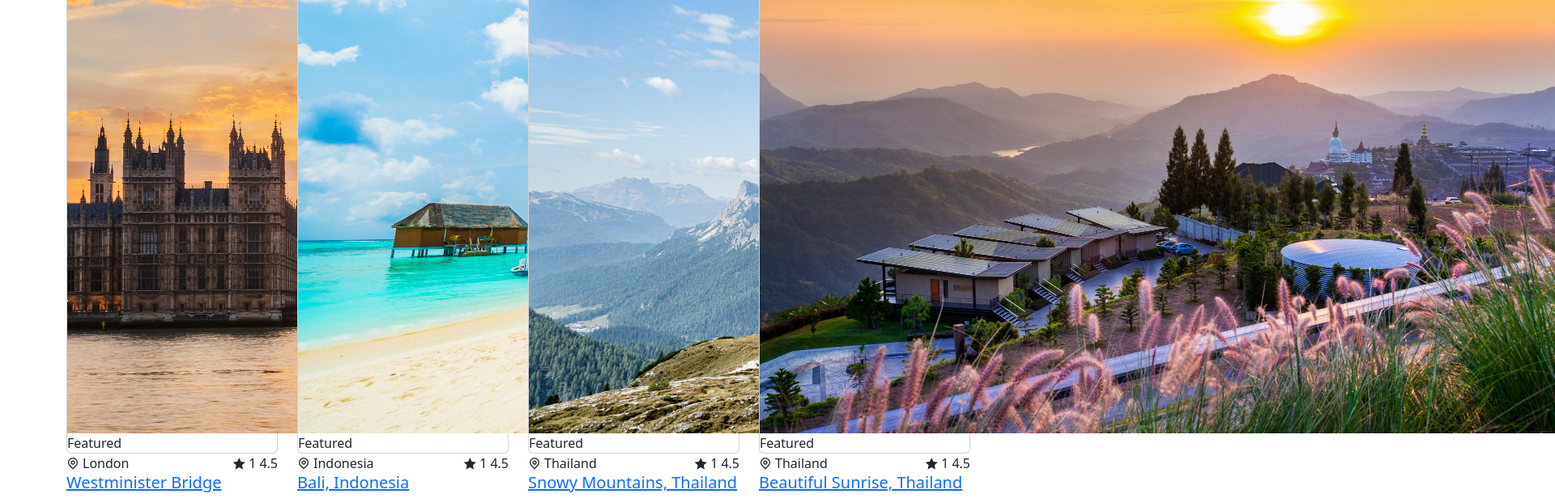
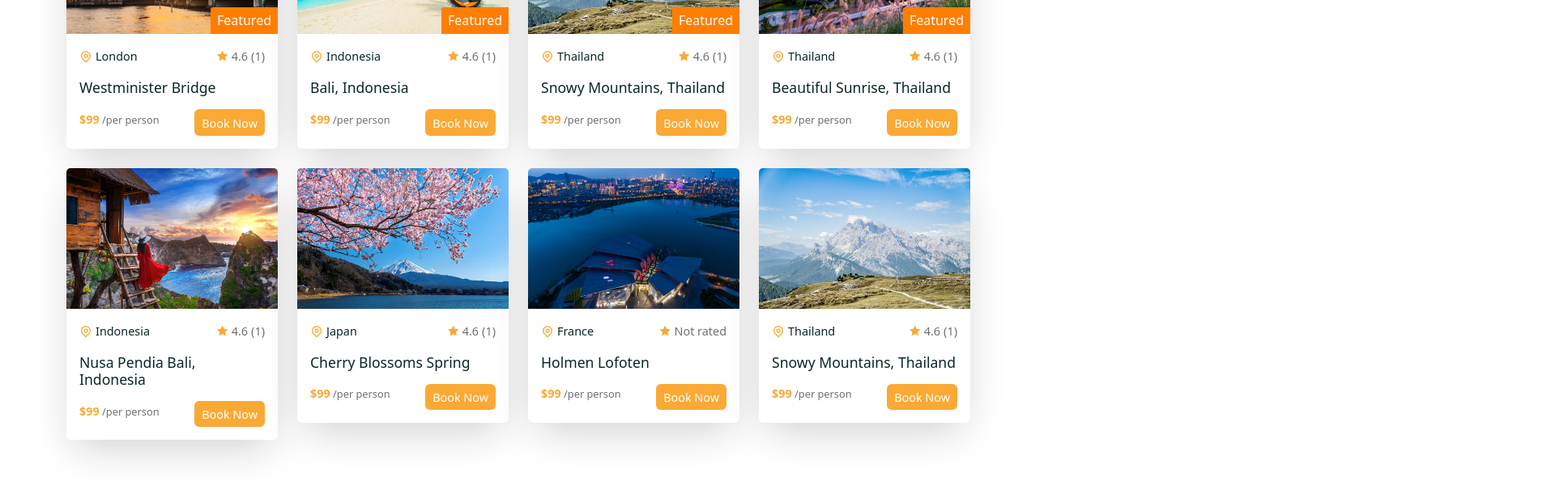
Before and after one commit to Abdul-Rehman2612/Tour-Management, a React (Create React App) app in the folder frontend/: page /home in a window 1280 px wide. Shown: the part 1560-2176 px from the top of the page at 81% size, 1920 px wide, since content can reach past the window. Built offline with nearby package versions, Linux system fonts and the light colour scheme; a web font is replaced by a local one.

Commit message:
New Changed

```diff
--- a/frontend/src/assets/data/tours.js
+++ b/frontend/src/assets/data/tours.js
@@ -123,12 +123,7 @@ const tours = [
     price: 99,
     maxGroupSize: 8,
     desc: "this is the description",
-    reviews: [
-      {
-        name: "jhon doe",
-        rating: 4.6,
-      },
-    ],
+    reviews: [],
     avgRating: 4.5,
     photo: tourImg07,
     featured: false,
--- a/frontend/src/shared/TourCard.jsx
+++ b/frontend/src/shared/TourCard.jsx
@@ -2,33 +2,41 @@ import React from "react";
 import { Card, CardBody } from "reactstrap";
 import { Link } from "react-router-dom";
 
+import './tour-card.css';
+
 const TourCard = ({ tour }) => {
-  const { id, title, city, photo, price, featured, avgRating, reviews } = tour;
+  const { id, title, city, photo, price, featured, reviews } = tour;
+
+  const totalRating = reviews?.reduce((acc,item)=> acc+item.rating,0);
+  const avgRating =
+  totalRating === 0
+  ? ''
+  :totalRating===1
+  ? totalRating
+  : totalRating/reviews?.length;
 
   return (
     <div className="tour__card">
       <Card>
         <div className="tour__img">
           <img src={photo} alt="tour-img" />
-          <span>Featured</span>
+          { featured && <span>Featured</span>}
         </div>
-      </Card>
-
       <CardBody>
         <div className="card__top d-flex align-items-center justify-content-between">
           <span className="tour__location d-flex align-items-center gap-1">
-            <i class="ri-map-pin-line"></i>
+            <i className="ri-map-pin-line"></i>
             {city}
           </span>
           <span className="tour__rating d-flex align-items-center gap-1">
-            <i class="ri-star-fill"></i>
-            <span>{reviews.length}</span>
-            {avgRating}
+            <i className="ri-star-fill"></i>
+            {avgRating === 0 ? null:avgRating}
+            {totalRating === 0 ? 'Not rated' : <span>({reviews.length})</span>}
           </span>
         </div>
 
         <h5 className="tour__title">
-          <Link to={"/tours/${id}"}>{title}</Link>
+        <Link to={`/tours/${id}`}>{title}</Link>
         </h5>
 
         <div className="card__bottom d-flex align-items-center justify-content-between mt-3">
@@ -36,11 +44,12 @@ const TourCard = ({ tour }) => {
             ${price}
             <span> /per person</span>
           </h5>
-          <button className="btn booking_btn">
-            <Link to={"/tours/${id}"}>Book Now</Link>
+          <button className="btn booking__btn">
+          <Link to={`/tours/${id}`}>Book Now</Link>
           </button>
         </div>
       </CardBody>
+      </Card>
     </div>
   );
 };
--- a/frontend/src/shared/tour-card.css
+++ b/frontend/src/shared/tour-card.css
@@ -0,0 +1,91 @@
+.tour__img img {
+    width: 100%;
+    border-radius: 5px 5px 0 0;
+}
+
+.card {
+    border: none !important;
+    box-shadow: rgba(0, 0, 0, 0.2) 0px 18px 50px -10px;
+}
+
+.tour__img {
+    position: relative;
+}
+
+.tour__img span {
+    position: absolute;
+    bottom: 0;
+    right: 0;
+    width: max-content;
+    height: max-content;
+    z-index: 10;
+    background: var(--primary-color);
+    color: #fff;
+    padding: 0.3rem 0.5rem;
+    border-radius: 3px 0 0 0;
+}
+
+.card__top span i {
+    color: var(--secondary-color);
+}
+
+.tour__rating {
+    font-size: 0.9rem;
+    color: var(--text-color);
+}
+
+.tour__location {
+    color: var(--heading-color);
+    font-weight: 500;
+    font-size: 0.9rem;
+}
+
+.tour__location i,
+.tour__location i {
+    font-size: 1rem;
+}
+
+.tour__title{
+    margin-top: 1rem;
+    font-size: 1.1rem;
+    cursor: pointer;
+}
+
+.tour__title a{
+    text-decoration: none;
+    color: var(--heading-color);
+    transition: 0.3s;
+}
+
+.tour__title a:hover{
+    color: var(--secondary-color);
+}
+
+.card__bottom h5{
+    color: var(--secondary-color);
+    font-size: 0.9rem;
+    font-weight: 700;
+}
+
+.card__bottom h5 span{
+    color: var(--text-color);
+    font-size: 0.8rem;
+    font-weight: 500;
+}
+
+.booking__btn{
+    background-color: var(--secondary-color) !important;
+    cursor: pointer;
+    padding: 0.2rem 0.5rem !important;
+}
+
+.booking__btn a{
+    text-decoration: none;
+    font-size: 0.9rem;
+    color: #fff;
+}
+
+
+.booking__btn a:hover{
+    color: #fff;
+}
```
